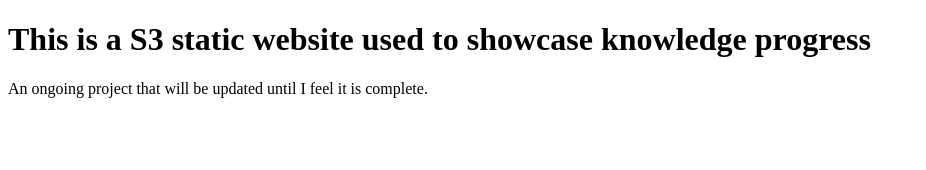
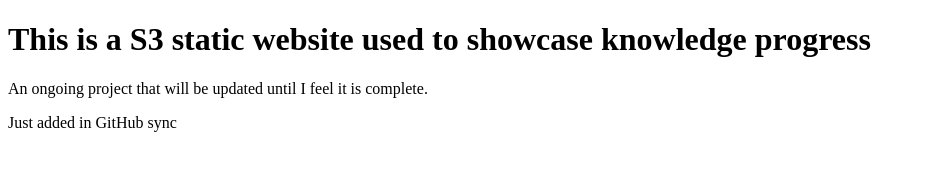
Before and after one commit to agriff93/s3-static-website-test-project, a plain HTML site: page index.html in a window 1280 px wide. Shown: the whole page, without its empty margins (0-926 px from the left). Drawn offline with Linux system fonts and the light colour scheme.

Commit message:
Sync test

```diff
--- a/index.html
+++ b/index.html
@@ -6,5 +6,6 @@
 <body>
     <h1>This is a S3 static website used to showcase knowledge progress</h1>
     <p>An ongoing project that will be updated until I feel it is complete.</p>
+    <p>Just added in GitHub sync</p>
 </body>
 </html>
```
